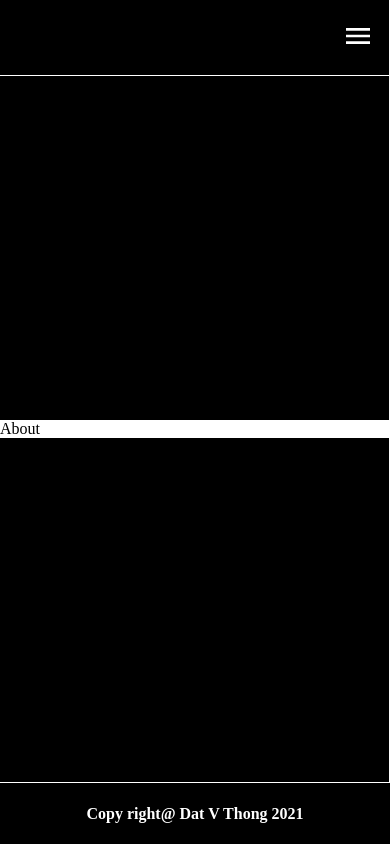
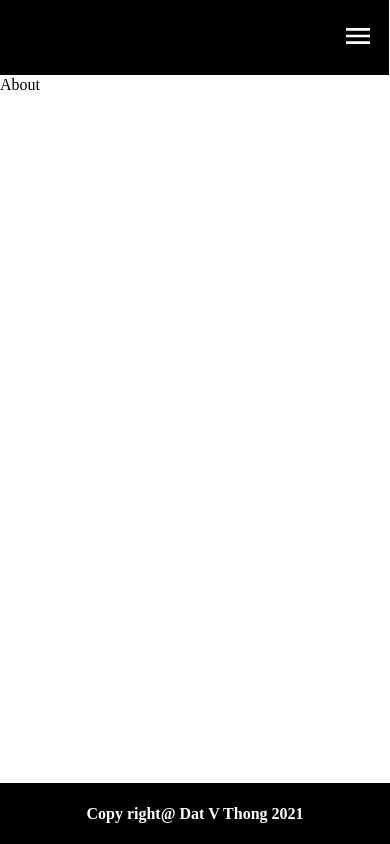
Before and after one commit to oooharuooo/portfolio-react, a React (Create React App) app: page /about in a window 390 px wide. Built offline with nearby package versions, Linux system fonts and the light colour scheme; a web font is replaced by a local one.

Commit message:
responsive display fixed

```diff
--- a/src/components/AboutPage.js
+++ b/src/components/AboutPage.js
@@ -35,4 +35,5 @@ export default AboutPage;
 
 const Wrapper = styled.div`
 	background-color: white;
+	flex-grow: 1;
 `;
--- a/src/components/Modal.js
+++ b/src/components/Modal.js
@@ -110,6 +110,10 @@ const Wrapper = styled.div`
 
 		padding: 0 1rem;
 
+		@media (min-width: 1024px) {
+			padding: 0 3rem;
+		}
+
 		&-title {
 			font-family: "Viaoda Libre", cursive;
 			color: #ff003b;
--- a/src/components/WorkPage.js
+++ b/src/components/WorkPage.js
@@ -140,8 +140,11 @@ export default WorkPage;
 
 const Wrapper = styled.div`
 	background-color: white;
+
 	display: flex;
 	align-items: center;
+	flex-grow: 1;
+
 	text-align: center;
 	overflow: hidden;
 
```
